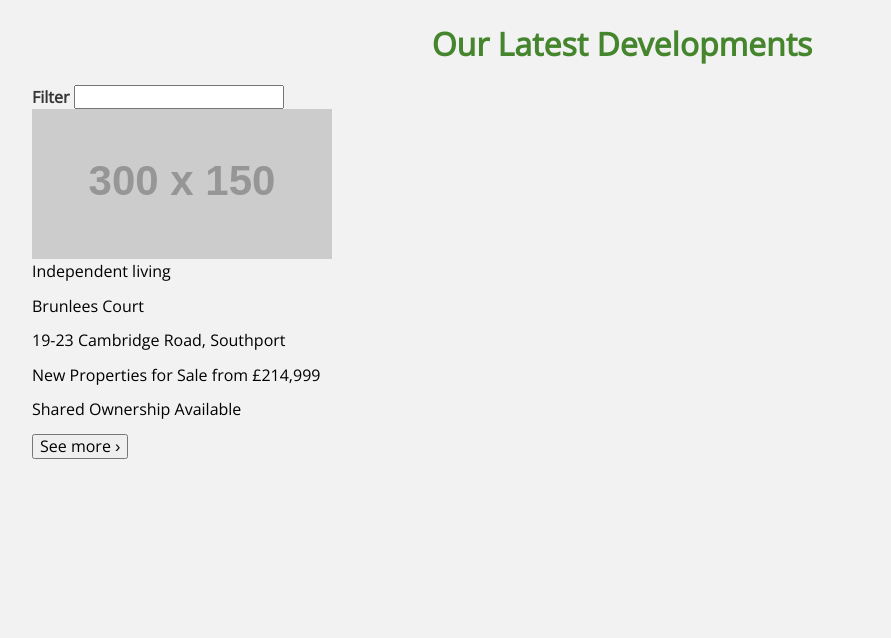
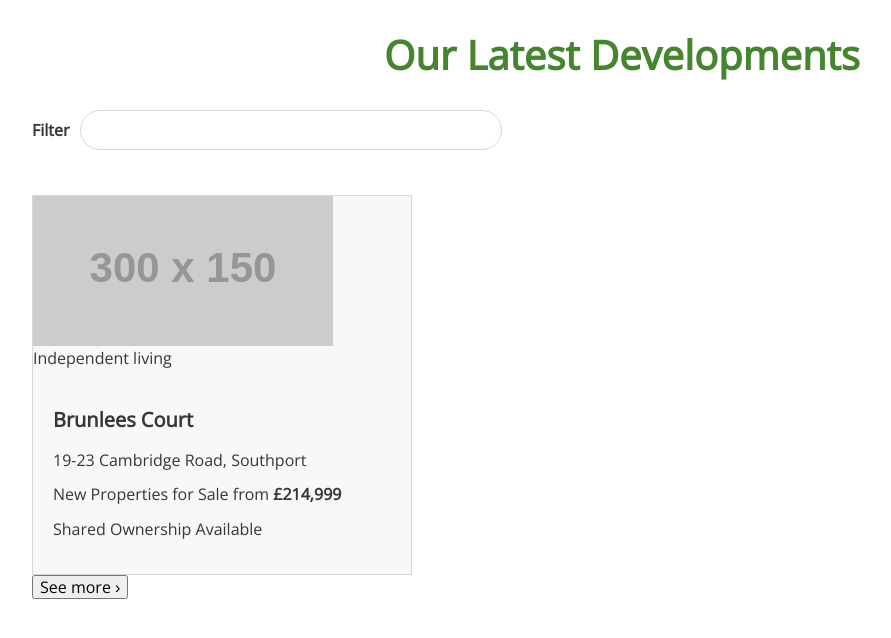
Before and after one commit to MariaFL/devbuild.github.io, a website built with webpack: page index.html in a window 1280 px wide. Shown: the whole page, without its empty margins (18-909 px from the left). Built offline with nearby package versions, Linux system fonts and the light colour scheme; placeholder pictures from the web are drawn by us.

Commit message:
edit style

```diff
--- a/index.html
+++ b/index.html
@@ -4,28 +4,29 @@
     <meta charset="UTF-8">
     <title>Title</title>
     <link rel="stylesheet" href="./dist/app.css">
+    <meta name="viewport" content="width=device-width, initial-scale=1">
 </head>
 <body>
     <div class="main-block">
         <h1 class="title-text">Our Latest Developments</h1>
         <form action="" class="search-form">
-            <label for="search">Filter</label>
-            <input id="search" type="text">
+            <label for="search" class="search-form__label">Filter</label>
+            <input id="search" type="text" class="search-form__input">
         </form>
         <article class="products-block">
             <section class="cards-block">
-                <div class="cards-block__card">
+                <a class="cards-block__card" href="">
                     <div class="cards-block__card__image-block">
-                        <img src="https://via.placeholder.com/300x150/FF0000/FFFFFF?text=%D0%B4%D0%BE%D0%BC" alt="">
+                        <img src="https://via.placeholder.com/300x150/FF0000/FFFFFF?text=%D0%B4%D0%BE%D0%BC" alt="" class="cards-block__card__image-block__img">
                         <div>Independent living</div>
                     </div>
-                    <div class="cards-block__card__title">
-                        <p>Brunlees Court</p>
-                        <p>19-23 Cambridge Road, Southport</p>
-                        <p>New Properties for Sale from <span>£214,999</span></p>
-                        <p>Shared Ownership Available</p>
+                    <div class="cards-block__card__description">
+                        <p class="cards-block__card__description__title">Brunlees Court</p>
+                        <p class="cards-block__card__description__address">19-23 Cambridge Road, Southport</p>
+                        <p class="cards-block__card__description__price">New Properties for Sale from <b>£214,999</b></p>
+                        <p class="cards-block__card__description__available">Shared Ownership Available</p>
                     </div>
-                </div>
+                </a>
             </section>
             <button>See more &rsaquo;</button>
         </article>
--- a/src/scss/index.scss
+++ b/src/scss/index.scss
@@ -3,20 +3,91 @@
 
 .main-block {
   display: block;
-  padding: 5px 50px;
+  padding: 5px 10px;
+  width: 100%;
+  min-width: 280px;
   min-height: 100vh;
   font-family: 'Open Sans', sans-serif;
-  background-color: #F2F2F2;
+  font-size: 16px;
+  background-color: #FFF;
   box-sizing: border-box;
+  color: #363636;
+
+  @media (min-width: 600px) {
+    padding: 5px 50px;
+  }
 }
 
 .title-text {
   color: #45852D;
   text-align: center;
+  font-size: 2.5em;
 }
 
 .search-form {
-  color: #363636;
-  font-size: 16px;
-  font-weight: 700;
+  display: flex;
+  flex-direction: row;
+  justify-content: flex-start;
+  align-items: baseline;
+  flex-wrap: wrap;
+  margin: 1em 0;
+
+
+  &__label {
+    color: #363636;
+    font-weight: 700;
+  }
+
+  &__input {
+    margin: 5px 10px;
+    padding: 10px;
+    width: 400px;
+    max-width: 100%;
+    border: 1px solid #D8D8D8;
+    border-radius: 25px;
+  }
 }
+
+
+.products-block {
+  margin: 40px 0;
+  box-sizing: border-box;
+}
+
+.cards-block {
+  display: flex;
+  flex-direction: row;
+  justify-content: space-between;
+  align-items: center;
+  flex-wrap: wrap;
+
+  &__card {
+    flex-basis: 380px;
+    flex-grow: 0;
+    flex-shrink: 1;
+    max-width: 100%;
+    box-sizing: border-box;
+    background-color: #F8F8F8;
+    text-decoration: none;
+    color: #363636;
+    border: 1px solid #D8D8D8;
+
+    &__image-block {
+      max-width: 100%;
+
+      &__img {
+        max-width: 100%;
+        height: auto;
+        box-sizing: border-box;
+      }
+    }
+
+    &__description {
+      padding: 20px;
+      &__title {
+        font-size: 20px;
+        font-weight: 700;
+      }
+    }
+  }
+}
```
Also changed, not shown: dist/app.css.
